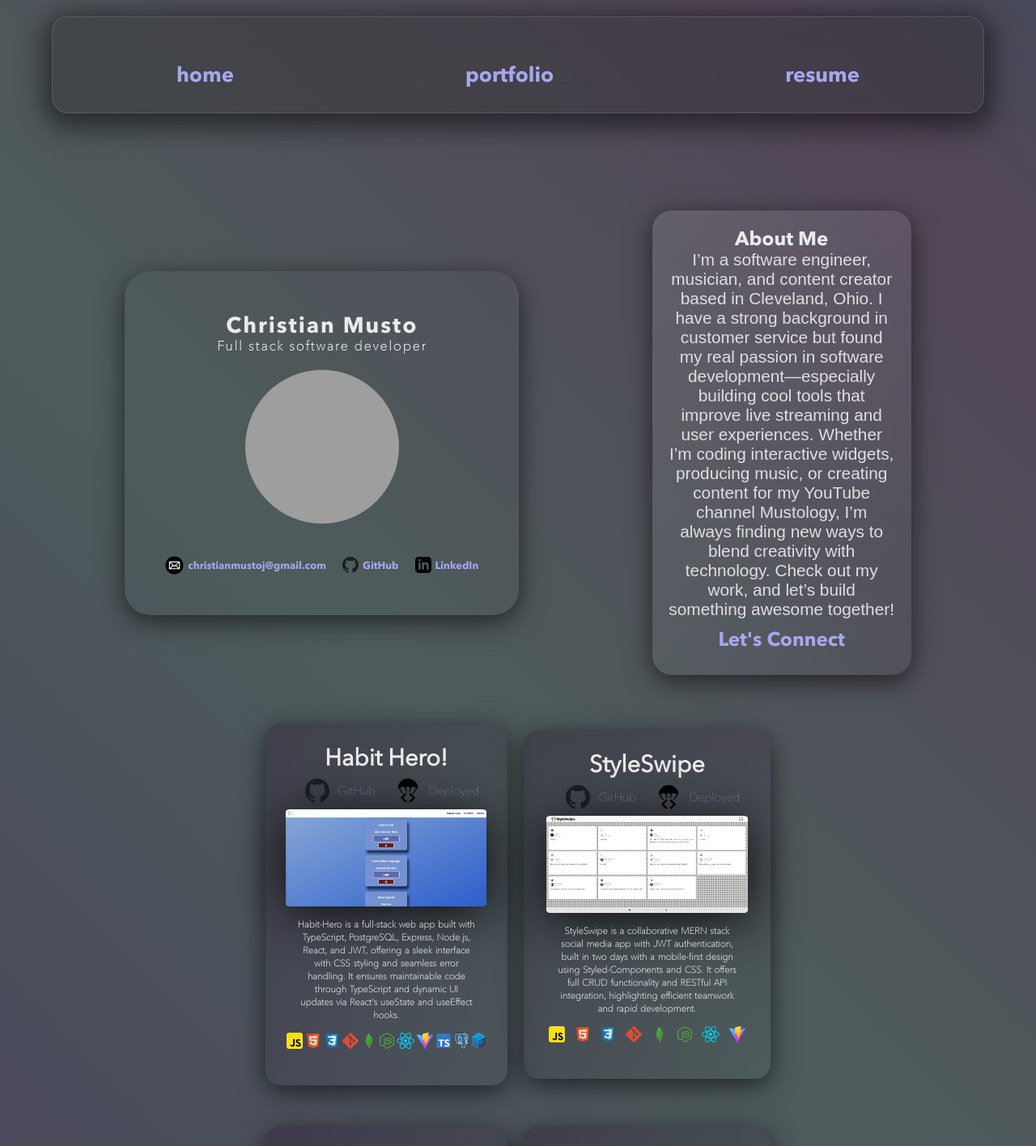
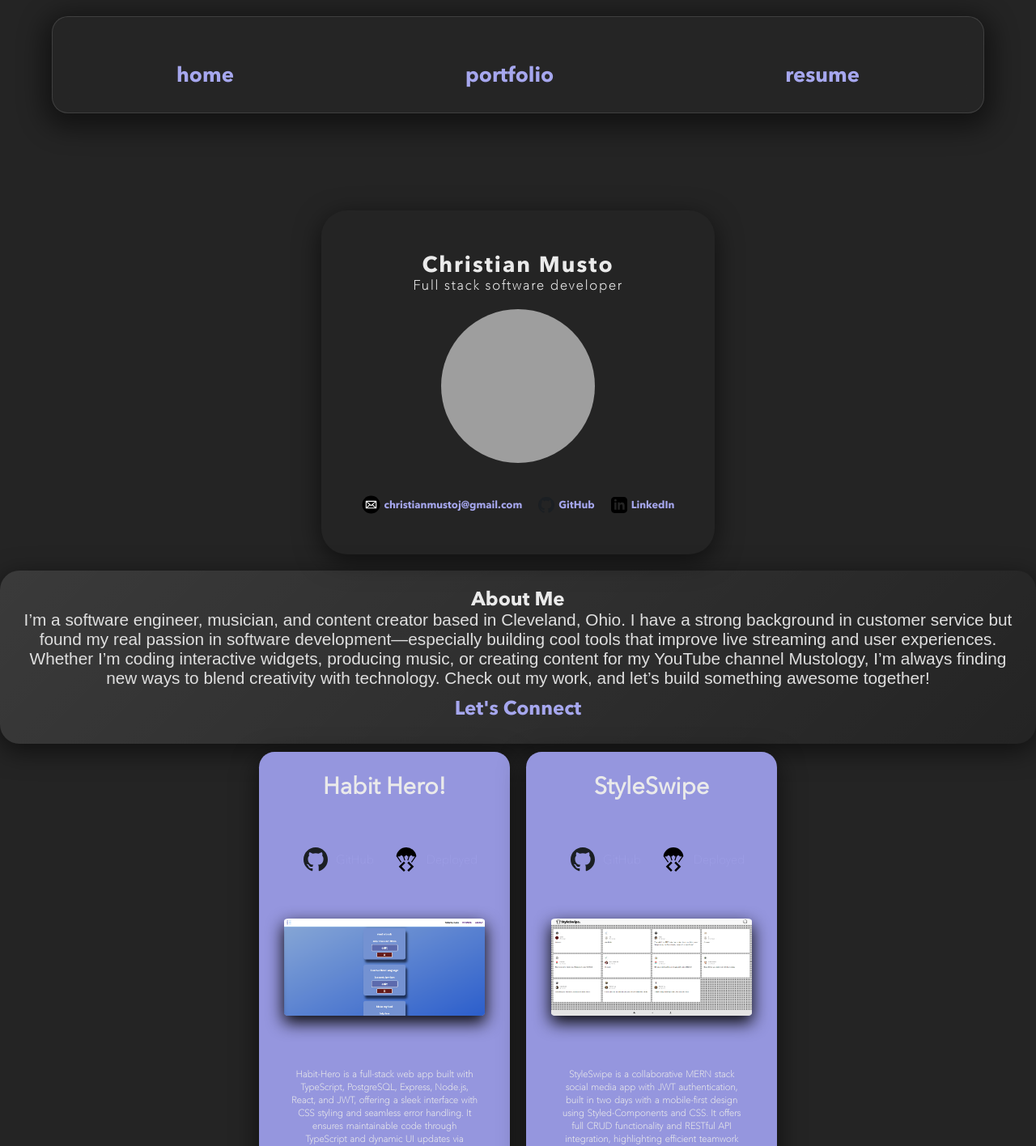
Before and after one commit to officialmusto/musto-website, a React (Vite) app: page / in a window 1280 px wide. Shown: the top 1416 px of the page at 81% size. Built offline with nearby package versions, Linux system fonts and the light colour scheme; grey boxes are pictures that could not be loaded.

Commit message:
update styling css

```diff
--- a/src/App.css
+++ b/src/App.css
@@ -37,7 +37,8 @@
   100% { background-position: 100%; }
 }
 /* ---------------------------------------- */
-html, * {
+*, html {
+  width: auto;
   padding: 0;
   margin: 0;
   box-sizing: border-box;
@@ -47,9 +48,8 @@ html, * {
 }
 
 body {
-  background-color: #1b1b1b;
-  background-image: linear-gradient(45deg, #463030, #4a465b, #4d5c5b, #534658, #275157);
-  background-size: 200%;
+
+  background-color: #242424;
   animation: gradientAnimation 10s ease infinite;
 
 }
@@ -63,30 +63,26 @@ body {
 .profile-and-about {
   display: flex;
   flex-direction: row;
-  justify-content: space-evenly;
-  align-content: center;
-
+  justify-content: center;
 }
 
 
 .projects-and-resume {
   display: flex;
   flex-direction: column;
-  margin: 50px;
 }
 
 /* ---------------------------------------- */
 
-@media (max-width: 1250px) {
-  .about-child {
+@media (max-width: 1300px) {
+  .all-el{
+    justify-content: center;
+  }
+
+  .profile-and-about {
+    display: flex;
     flex-direction: column;
+    justify-content: space-evenly;
+    align-items: center;
   }
 }
-
-
-@media (max-width: 500px) {
-  .profile-and-about {
-    flex-direction: column;
-  }
-
-}
--- a/src/components/About/About.css
+++ b/src/components/About/About.css
@@ -1,12 +1,10 @@
 #about-content {
-
-  width: 25%;
+  width: 100%;
   align-content: center;
   margin: 10px;
 }
 
 #about {
-
   padding: 20px;
 }
 
@@ -56,3 +54,7 @@ a:hover {
   max-width: 100px;
   margin: 50px;
 }
+
+
+@media (max-width: 1700px) {
+}
--- a/src/components/ProjectCard/ProjectCard.css
+++ b/src/components/ProjectCard/ProjectCard.css
@@ -1,13 +1,16 @@
+
+
 .project-card {
   display: flex;
-
+  width: 100%;
+  height: 100%;
   align-items: center;
   justify-content: space-evenly;
   flex-flow: column wrap;
   padding: 25px;
-  margin-bottom: 30px;
-  background: linear-gradient(135deg, rgba(34, 11, 40, 0.316), rgba(255, 255, 255, 0));
-  box-shadow: 0 8px 32px 0 rgba(0, 0, 0, 0.59);  border-radius: 1.2rem;
+  gap: 50px;
+  background: #9596de;
+  box-shadow: 0 8px 32px 0 #00000096;  border-radius: 1.2rem;
 }
 
 #title {
@@ -18,7 +21,7 @@
 
 #thumbnail {
   border: none;
-  box-shadow: 0 8px 60px 0 #0d0d10;
+  box-shadow: 0 8px 20px 01px #0d0d10;
   border-radius: 2.4%;
   max-height: 120px;
 }
--- a/src/components/Resume/Resume.css
+++ b/src/components/Resume/Resume.css
@@ -15,12 +15,12 @@
 }
 
 .resume-text-link {
-  margin-right: 50px;
+
   align-items: center;
   flex-direction: column;
   display: flex;
   justify-content: space-around;
-  text-align: right;
+  text-align: left;
 }
 
 .download-link {
```
